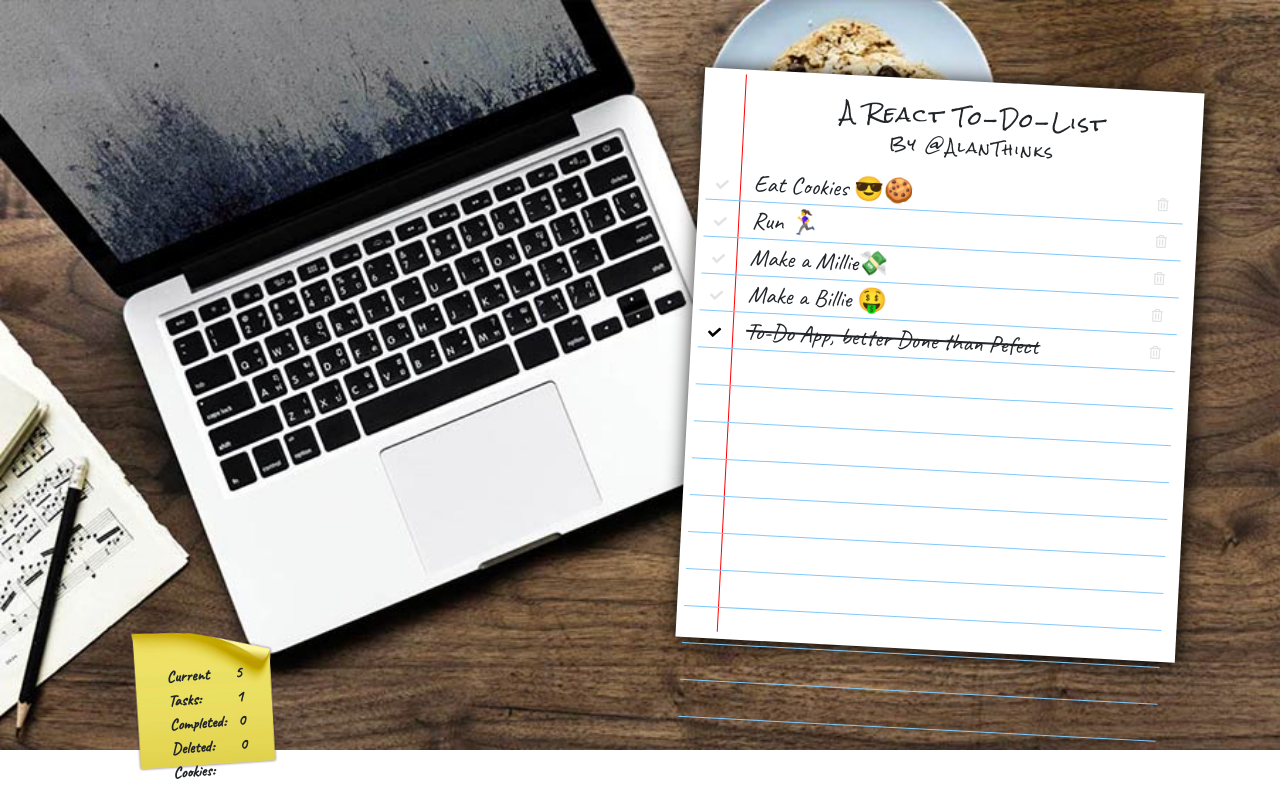
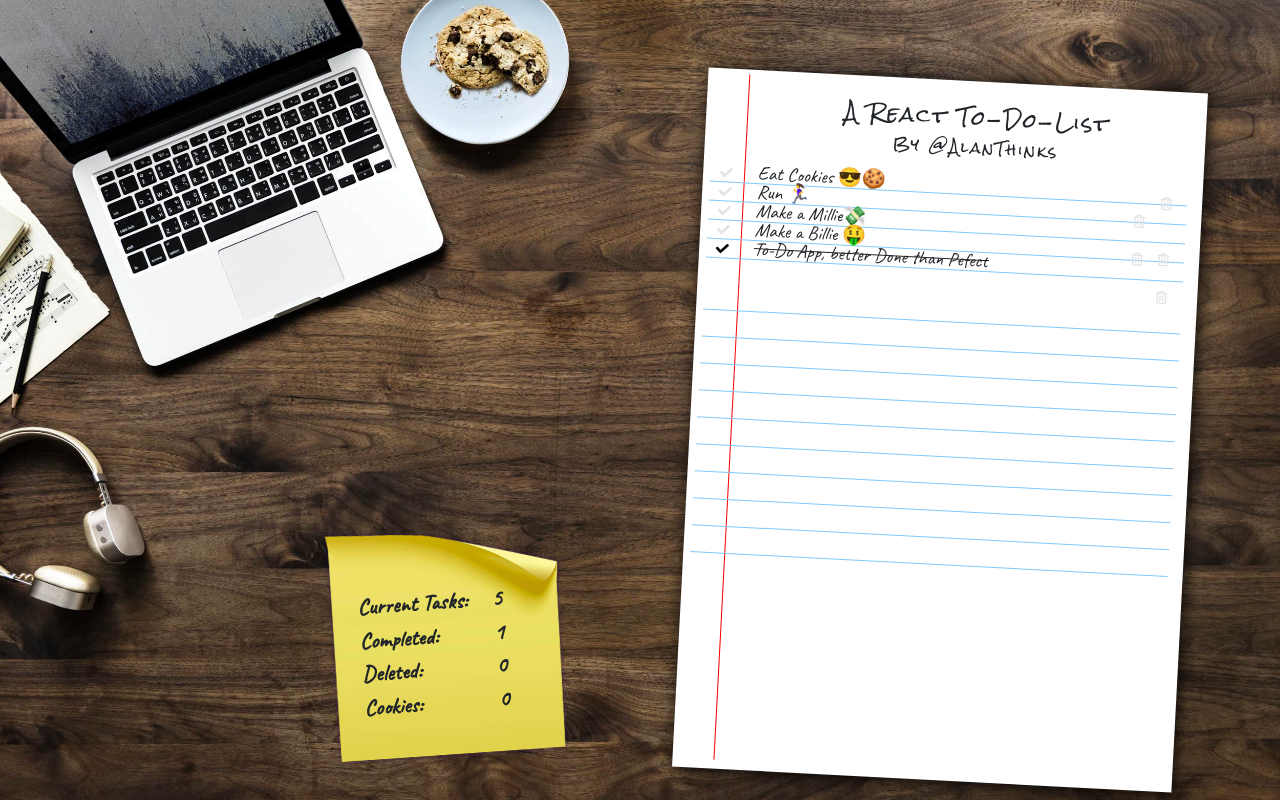
Before and after one commit to alanthinks/paper-to-do-list, a React (Create React App) app: page / in a window 1280 px wide. Built offline with nearby package versions, Linux system fonts and the light colour scheme.

Commit message:
counter debugging

```diff
--- a/src/App.js
+++ b/src/App.js
@@ -117,13 +117,14 @@ class App extends Component {
   }
   taskCounter() {
     let totalTaskCounter = 0;
-    this.state.tasksList.map(taskObject => {
+
+    this.state.tasksList.forEach(function(taskObject) {
       if (taskObject.task) {
         totalTaskCounter += 1;
       }
       totalTaskCounter -= 0;
     });
-    console.log("count", totalTaskCounter);
+
     this.setState({ taskCounter: totalTaskCounter });
   }
 
--- a/src/TaskLineItem.js
+++ b/src/TaskLineItem.js
@@ -42,9 +42,18 @@ class TaskLineItem extends Component {
   }
 
   delete() {
+    if (this.state.taskDone) {
+      this.props.addCompletedCounter(false);
+    }
+
     this.props.onDelete(this.state.taskIndex);
-    this.setState({ taskInput: "" });
-    this.checkMark();
+    this.setState({
+      taskDone: false,
+      editing: false,
+      checkMarkStyle: "checkmark",
+      textDoneStyle: "item-text",
+      taskInput: ""
+    });
   }
 
   save(e) {
--- a/src/css/responsiveness.css
+++ b/src/css/responsiveness.css
@@ -31,7 +31,7 @@
 @media screen and (max-width: 865px) {
   .paper-container {
     width: 50%;
-    height: 67%;
+    height: 550px;
   }
 
   .sticky-note .row {
@@ -57,7 +57,6 @@
   .paper-container {
     margin: auto;
     width: 80%;
-    height: 67%;
   }
   .paper-container .paper-title h1,
   .paper-container .paper-title h2 {
@@ -93,9 +92,18 @@
     top: 60%;
   }
 }
-@media screen and (max-height: 900px) {
+@media screen and (max-height: 1000px) and (max-width: 1000px) {
   .paper-container {
-    height: 75%;
+    /* height: 85%; */
+  }
+  .sticky-note {
+    left: 10%;
+    top: 50%;
+  }
+}
+@media screen and (max-height: 900px) and (max-width: 600px) {
+  .paper-container {
+    /* height: 75%; */
   }
   .sticky-note {
     left: 10%;
@@ -121,11 +129,14 @@
 }
 @media screen and (max-height: 800px) {
   .paper-container {
-    height: 85%;
+    line-height: 1rem;
   }
   .sticky-note {
-    left: 10%;
-    top: 78%;
+    left: 25%;
+    top: 65%;
+  }
+  .item-box {
+    font-size: 1.2rem;
   }
 }
 @media screen and (max-height: 700px) {
```
